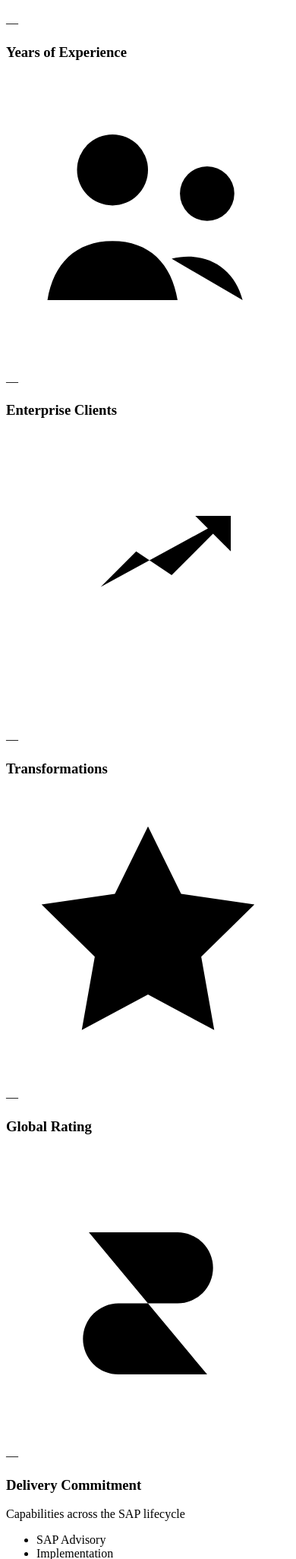
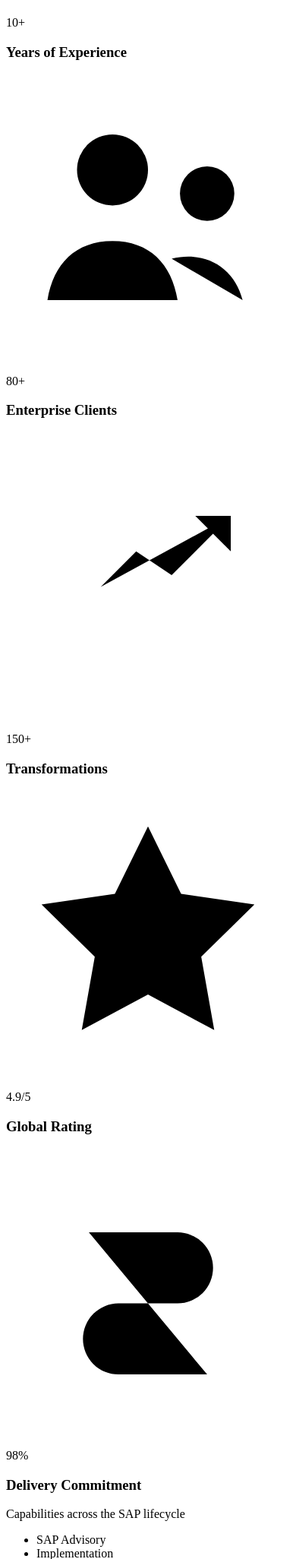
Before and after one commit to bhawanirathore7773/Luminous-consulting, a Django app: page / in a window 390 px wide. Shown: the part 1829-3881 px from the top of the page at 76% size. Run offline with Django 5.2, Linux system fonts and the light colour scheme; data that the repository does not hold is empty; some libraries are stand-ins or nearby versions.

Commit message:
Add approved key metrics values

```diff
--- a/core/templates/core/partials/key_metrics.html
+++ b/core/templates/core/partials/key_metrics.html
@@ -12,7 +12,7 @@
                 <div class="key-metric-icon mx-auto flex h-11 w-11 items-center justify-center rounded-full bg-accent/10 text-accent" aria-hidden="true">
                     <svg viewBox="0 0 24 24" class="h-5 w-5 fill-none stroke-current" stroke-width="1.8"><path d="M12 6v6l4 2"/><circle cx="12" cy="12" r="8.5"/></svg>
                 </div>
-                <p class="mt-5 text-3xl font-bold tracking-tight text-navy-950 md:text-4xl">—</p>
+                <p class="mt-5 text-3xl font-bold tracking-tight text-navy-950 md:text-4xl">10+</p>
                 <h3 class="mt-2 text-sm font-semibold text-ink">Years of Experience</h3>
             </article>
 
@@ -20,7 +20,7 @@
                 <div class="key-metric-icon mx-auto flex h-11 w-11 items-center justify-center rounded-full bg-accent/10 text-accent" aria-hidden="true">
                     <svg viewBox="0 0 24 24" class="h-5 w-5 fill-none stroke-current" stroke-width="1.8"><circle cx="9" cy="8" r="3"/><circle cx="17" cy="10" r="2.3"/><path d="M3.5 19c.5-3.1 2.4-5 5.5-5s5 1.9 5.5 5M14 15.5c2.8-.7 5.3.7 6 3.5"/></svg>
                 </div>
-                <p class="mt-5 text-3xl font-bold tracking-tight text-navy-950 md:text-4xl">—</p>
+                <p class="mt-5 text-3xl font-bold tracking-tight text-navy-950 md:text-4xl">80+</p>
                 <h3 class="mt-2 text-sm font-semibold text-ink">Enterprise Clients</h3>
             </article>
 
@@ -28,7 +28,7 @@
                 <div class="key-metric-icon mx-auto flex h-11 w-11 items-center justify-center rounded-full bg-accent/10 text-accent" aria-hidden="true">
                     <svg viewBox="0 0 24 24" class="h-5 w-5 fill-none stroke-current" stroke-width="1.8"><path d="M4 17V7m0 10h16M8 13l3-3 3 2 5-5"/><path d="M16 7h3v3"/></svg>
                 </div>
-                <p class="mt-5 text-3xl font-bold tracking-tight text-navy-950 md:text-4xl">—</p>
+                <p class="mt-5 text-3xl font-bold tracking-tight text-navy-950 md:text-4xl">150+</p>
                 <h3 class="mt-2 text-sm font-semibold text-ink">Transformations</h3>
             </article>
 
@@ -36,7 +36,7 @@
                 <div class="key-metric-icon mx-auto flex h-11 w-11 items-center justify-center rounded-full bg-accent/10 text-accent" aria-hidden="true">
                     <svg viewBox="0 0 24 24" class="h-5 w-5 fill-none stroke-current" stroke-width="1.8"><path d="m12 3 2.8 5.7 6.2.9-4.5 4.4 1.1 6.2-5.6-3-5.6 3 1.1-6.2L3 9.6l6.2-.9L12 3Z"/></svg>
                 </div>
-                <p class="mt-5 text-3xl font-bold tracking-tight text-navy-950 md:text-4xl">—</p>
+                <p class="mt-5 text-3xl font-bold tracking-tight text-navy-950 md:text-4xl">4.9/5</p>
                 <h3 class="mt-2 text-sm font-semibold text-ink">Global Rating</h3>
             </article>
 
@@ -44,7 +44,7 @@
                 <div class="key-metric-icon mx-auto flex h-11 w-11 items-center justify-center rounded-full bg-accent/10 text-accent" aria-hidden="true">
                     <svg viewBox="0 0 24 24" class="h-5 w-5 fill-none stroke-current" stroke-width="1.8"><path d="M12 3v18M7 7h7.5a3 3 0 0 1 0 6H9.5a3 3 0 0 0 0 6H17"/></svg>
                 </div>
-                <p class="mt-5 text-3xl font-bold tracking-tight text-navy-950 md:text-4xl">—</p>
+                <p class="mt-5 text-3xl font-bold tracking-tight text-navy-950 md:text-4xl">98%</p>
                 <h3 class="mt-2 text-sm font-semibold text-ink">Delivery Commitment</h3>
             </article>
         </div>
```
